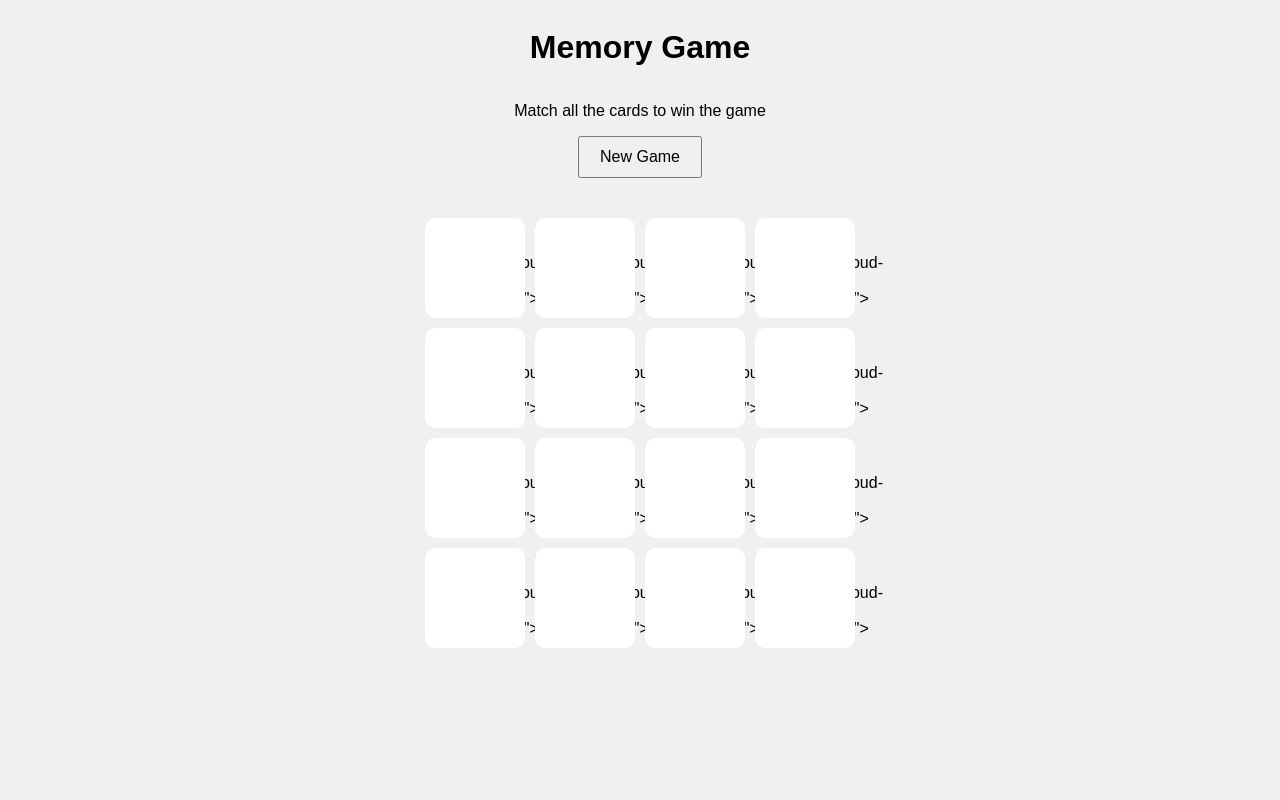
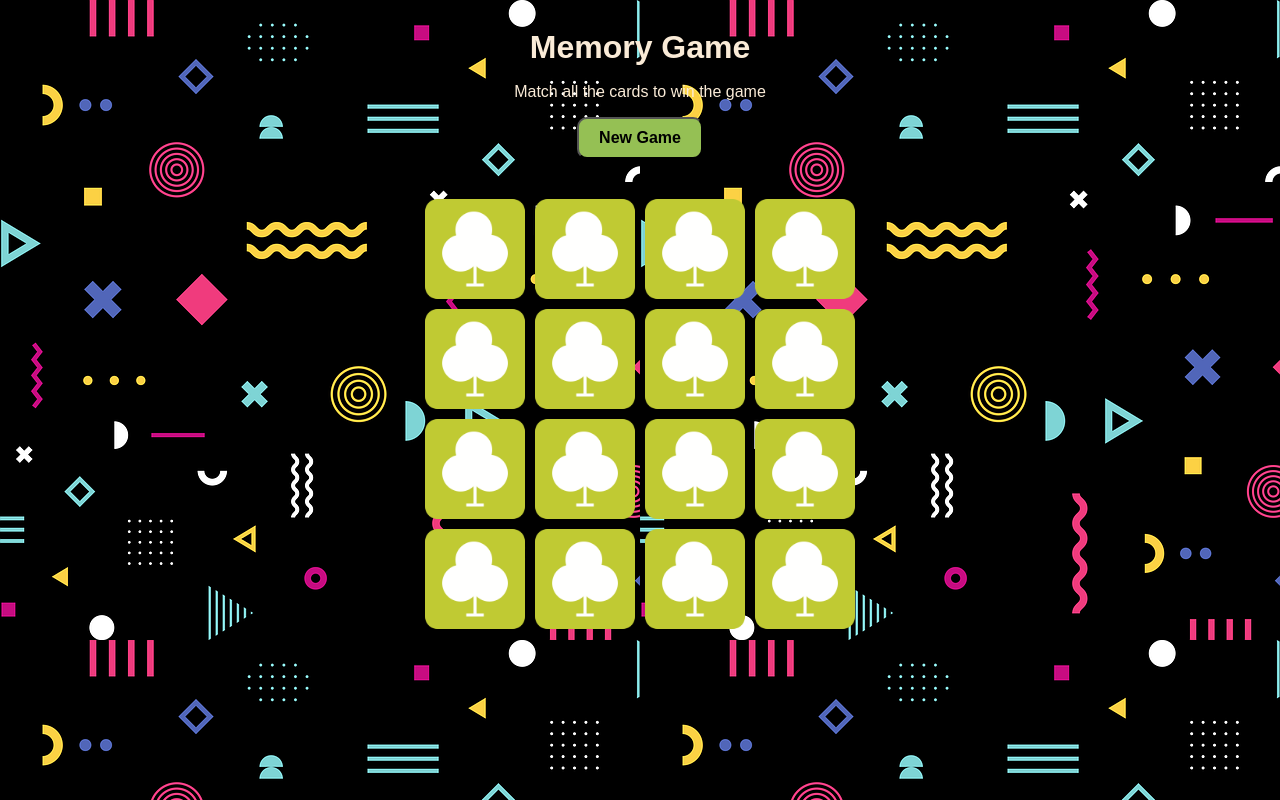
Before and after one commit to Ernicio-Chilundo-Dev/Memory-Game, a plain HTML site: page index.html in a window 1280 px wide. Drawn offline with Linux system fonts and the light colour scheme.

Commit message:
finished

```diff
--- a/script.js
+++ b/script.js
@@ -1,6 +1,6 @@
 const cardImages = [
-    'img1.png', 'img2.png', 'img3.png', 'img4.png',
-    'img5.png', 'img6.png', 'img7.png', 'img8.png'
+    'img/img1.png', 'img/img2.png', 'img/img3.png', 'img/img4.png',
+    'img/img5.png', 'img/img6.png', 'img/img7.png', 'img/img8.png'
 ];
 
 let cardsArray = [...cardImages, ...cardImages];
@@ -22,7 +22,7 @@ function createBoard(){
         card.dataset.image = image;
         card.innerHTML = `
         <div class="front"></div>
-        div class="back" style="backgroud-image: url(${image});"></div>
+        <div class="back" style="background-image: url(${image});"></div>
         `;
         card.addEventListener("click", flipCard);
             memoryGame.appendChild(card);
@@ -30,12 +30,13 @@ function createBoard(){
     })
 }
 
-function flipCard(){
-if(lockboard) return;
-if(this === firstCard) return;
+function flipCard() {
+    if (lockboard) return;
+    if (this === firstCard) return;
 
     this.classList.add("flipped");
-if(!firstCard){
+
+    if (!firstCard) {
         firstCard = this;
         return;
     }
@@ -43,6 +44,20 @@ if(!firstCard){
     secondCard = this;
     checkForMatch();
 }
+
+// function flipCard(){
+// if(lockboard) return;
+// if(this === firstCard) return;
+
+// this.classList.add("flipped");
+// if(!firstCard){
+//     firstCard = this;
+//     return;
+// }
+
+// secondCard = this;
+// checkForMatch();
+// }
 
 function checkForMatch(){
     const isMatch = firstCard.dataset.image === secondCard.dataset.image;
--- a/style.css
+++ b/style.css
@@ -4,18 +4,36 @@ body{
     flex-direction: column;
     align-items: center;
     justify-content: center;
-    background-color: #f0f0f0;
+    background-image: url('img/background.webp');
 }
 
 h1{
-    margin-bottom: 20px;
+    margin-bottom: .2px;
 }
+
+
 
 button{
     margin-bottom: 20px;
     padding: 10px 20px;
     font-size: 16px;
     cursor: pointer;
+    color: #000;
+    background-color: #95c054;
+    border-radius: 10px;
+    font-weight: bold;
+}
+
+button:hover{
+    background-color: #2e86de;
+}
+
+h1{
+    color: antiquewhite;
+}
+
+p{
+    color: antiquewhite;
 }
 
 .memory-game{
@@ -35,8 +53,8 @@ button{
     transform-style: preserve-3d;
 }
 
-.card.flipped{
-    transform: rotateY(180deg);
+.card.flipped .front{
+    transform: rotateY(0);
 }
 
 .card .front,
@@ -48,11 +66,25 @@ button{
     border-radius: 10px;
 }
 
-.card .front{
-    background: #fff;
+.card .front {
+    position: absolute;
+    width: 100%;
+    height: 100%;
+    background-image: url('img/verso.png'); /* o verso da carta */
+    background-size: cover;
+    background-position: center;
+    backface-visibility: hidden;
 }
-
-.card .back{
+.card .back {
     background: #2e86de;
-    transform: rotate(180deg);
+    position: absolute;
+    width: 100%;
+    height: 100%;
+    backface-visibility: hidden;
+    background-size: cover;
+    background-position: center;
+    transform: rotateY(180deg);
 }
+.card.flipped{
+    transform: rotateY(180deg);
+}
```
Also changed, not shown: img/background.webp (added), img/lua.webp (added), img/verso.png (added). Lines whose indentation alone changed are shown as unchanged.
